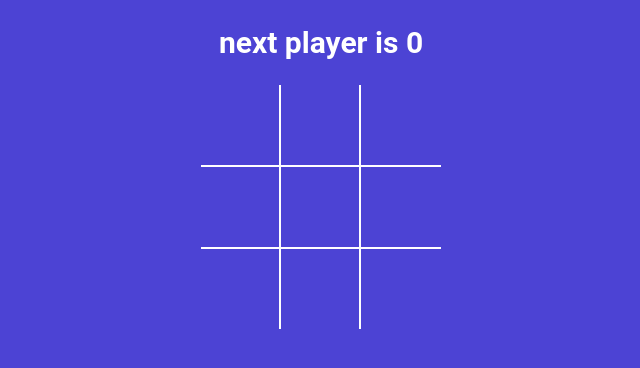
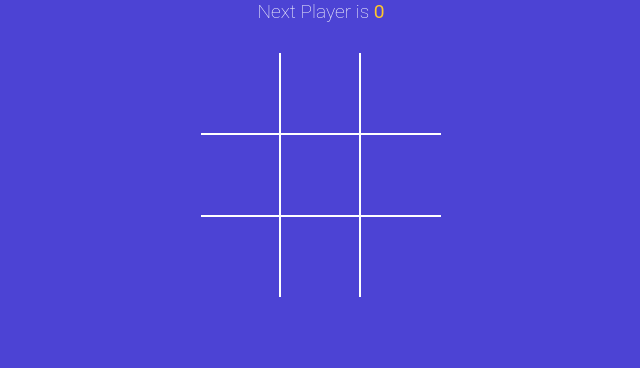
Before and after one commit to egAyush/tictactoe-game, a React (Vite) app: page / in a window 1280 px wide. Shown: the top 368 px of the page, without its empty margins (319-959 px from the left). Built offline with nearby package versions, Linux system fonts and the light colour scheme.

Commit message:
display draw msg apply styles for status msg component

```diff
--- a/src/App.jsx
+++ b/src/App.jsx
@@ -1,7 +1,7 @@
 import './style.scss';
 import { useState } from 'react';
 import { calculateWinner } from './winner';
-
+import StatusMessage from './components/StatusMessage';
 import Board from './components/board';
 
 function App() {
@@ -9,12 +9,6 @@
   const [isXnext, setIsXNext] = useState(false);
 
   const winner = calculateWinner(squares);
-
-  const nextPlayer = isXnext ? 'x' : '0';
-
-  const statusMessage = winner
-    ? `winner is ${winner}`
-    : `next player is ${nextPlayer}`;
 
   const handleSquareClick = clickedPosition => {
     if (squares[clickedPosition] || winner) {
@@ -36,7 +30,7 @@
 
   return (
     <div className="app">
-      <h2>{statusMessage}</h2>
+      <StatusMessage winner={winner} isXnext={isXnext} squares={squares} />
       <Board squares={squares} handleSquareClick={handleSquareClick} />
     </div>
   );
--- /dev/null
+++ b/src/components/StatusMessage.jsx
@@ -0,0 +1,43 @@
+const StatusMessage = ({ winner, isXnext, squares }) => {
+  const noMovesLeft = squares.every(SquareValue => SquareValue !== null);
+
+  const nextPlayer = isXnext ? 'X' : '0';
+
+  const renderStatusMessage = () => {
+    if (winner) {
+      return (
+        <>
+          Winner is{' '}
+          <span className={winner === 'x' ? 'text-green' : 'text-orange'}>
+            {winner}
+          </span>
+        </>
+      );
+    }
+
+    if (!winner && noMovesLeft) {
+      return (
+        <>
+          <span className="text-orange">0</span>0 and{' '}
+          <span className="text-green">X</span> are tied
+        </>
+      );
+    }
+    if (!winner && !noMovesLeft) {
+      return (
+        <>
+          Next Player is{' '}
+          <span className={isXnext ? 'text-green' : 'text-orange'}>
+            {nextPlayer}
+          </span>
+        </>
+      );
+    }
+
+    return null;
+  };
+
+  return <div className="status-message">{renderStatusMessage()}</div>;
+};
+
+export default StatusMessage;
```
